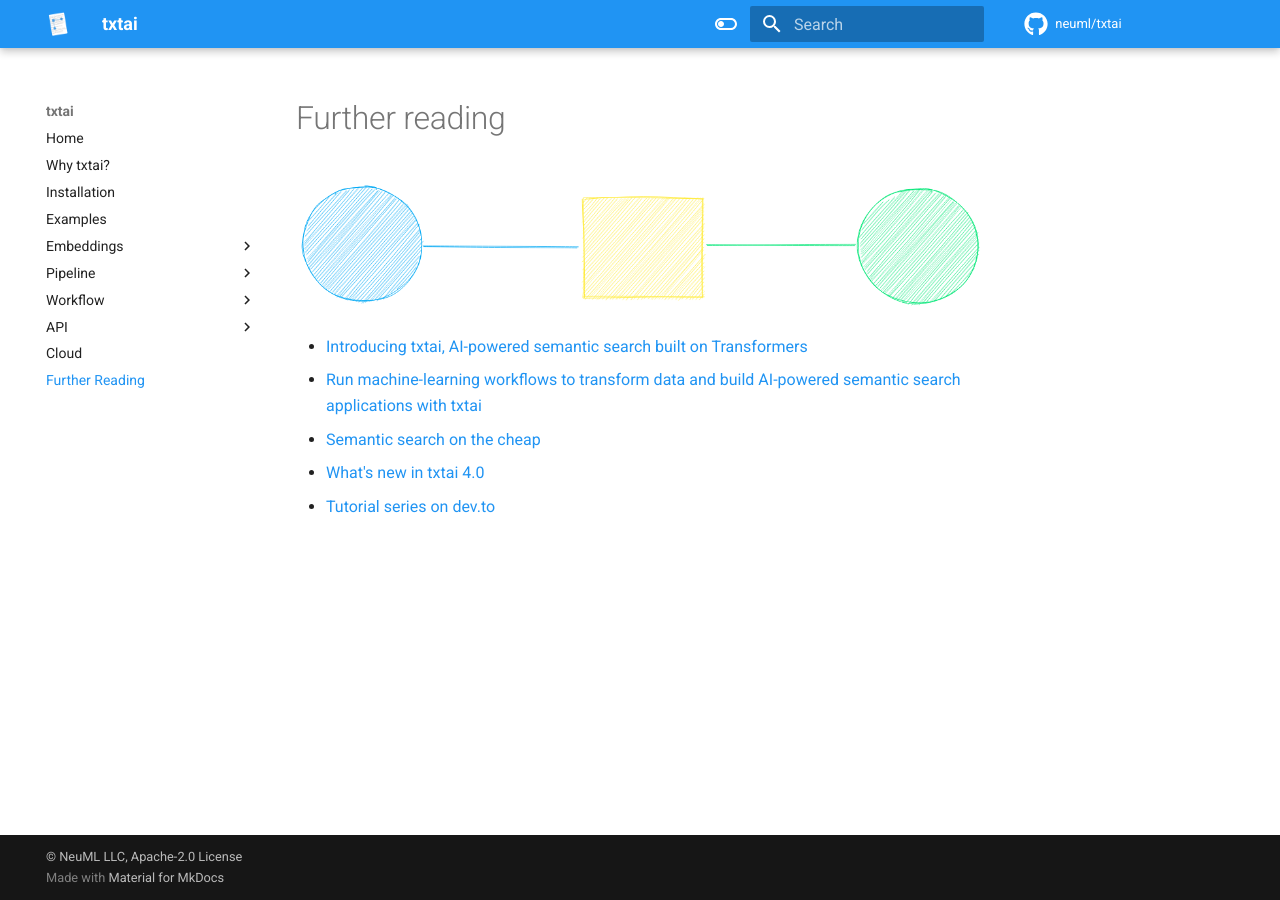
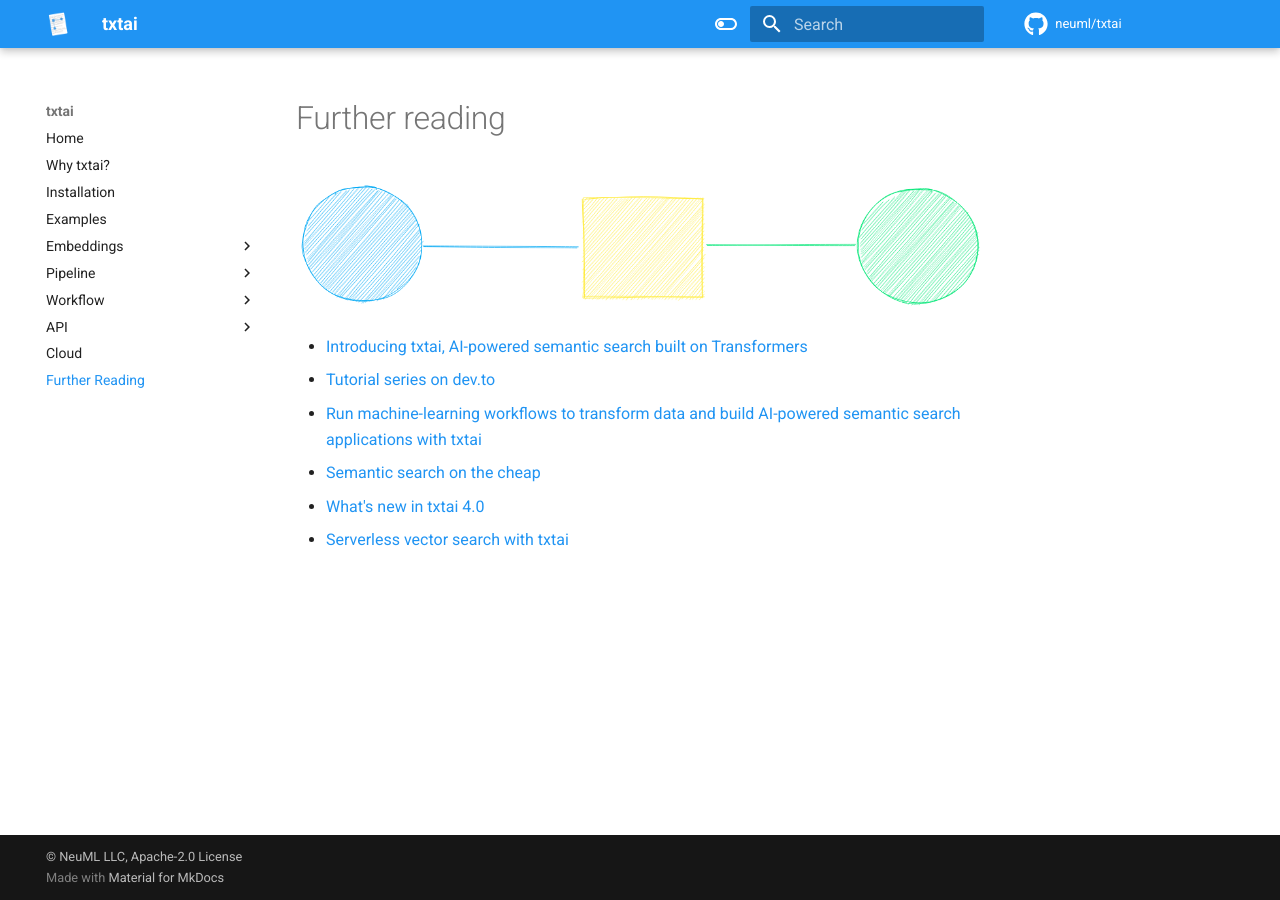
Before and after one commit to neuml/txtai, an MkDocs documentation site: the page built from docs/further.md, in a window 1280 px wide. Built offline with MkDocs 1.6.1 and Material for MkDocs 9.7.7, drawn with Linux system fonts in a browser that asks for light colours; comment, search, counter and statistics services are not loaded.

Commit message:
Update articles

```diff
--- a/docs/further.md
+++ b/docs/further.md
@@ -3,7 +3,8 @@
 ![further](images/further.png)
 
 - [Introducing txtai, AI-powered semantic search built on Transformers](https://towardsdatascience.com/introducing-txtai-an-ai-powered-search-engine-built-on-transformers-37674be252ec)
+- [Tutorial series on dev.to](https://dev.to/neuml/tutorial-series-on-txtai-ibg)
 - [Run machine-learning workflows to transform data and build AI-powered semantic search applications with txtai](https://towardsdatascience.com/run-machine-learning-workflows-to-transform-data-and-build-ai-powered-text-indices-with-txtai-43d769b566a7)
 - [Semantic search on the cheap](https://towardsdatascience.com/semantic-search-on-the-cheap-55940c0fcdab)
 - [What's new in txtai 4.0](https://towardsdatascience.com/whats-new-in-txtai-4-0-bbc3a65c3d1c)
-- [Tutorial series on dev.to](https://dev.to/neuml/tutorial-series-on-txtai-ibg)
+- [Serverless vector search with txtai](https://towardsdatascience.com/serverless-vector-search-with-txtai-96f6163ab972)
```
Also changed, not shown: README.md (+2 -1 lines).
